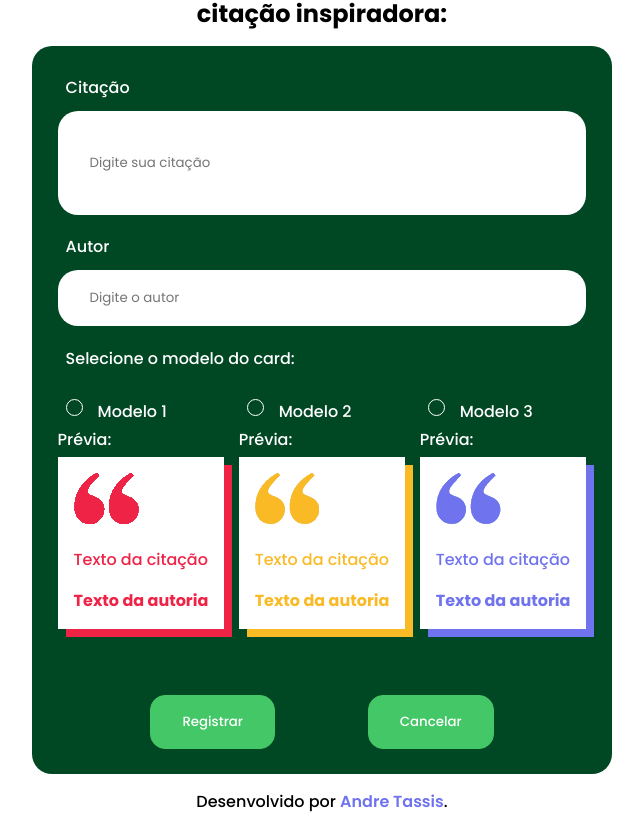
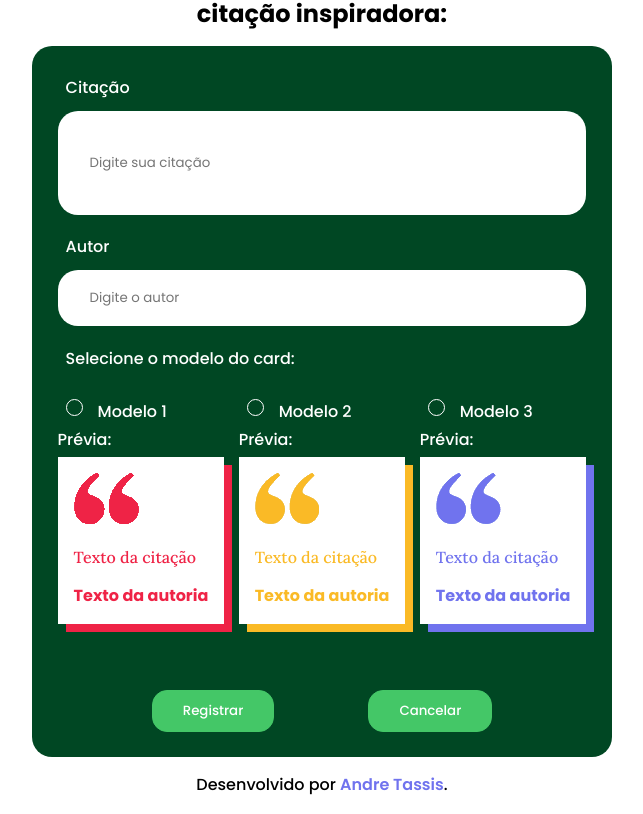
Before and after one commit to andretassis/simples-leitura, an Angular app: page / in a window 1280 px wide. Shown: the part 233-1047 px from the top of the page, without its empty margins (318-961 px from the left). Built offline with nearby package versions, Linux system fonts and the light colour scheme.

Commit message:
acerto de fonts

```diff
--- a/src/app/componentes/citacoes/criar-citacao/criar-citacao.component.css
+++ b/src/app/componentes/citacoes/criar-citacao/criar-citacao.component.css
@@ -1,3 +1,5 @@
+@import url('https://fonts.googleapis.com/css2?family=Lora:wght@400;500;600;700&display=swap');
+
 .cria-citacao {
   padding: 2rem 0;
 }
@@ -53,11 +55,13 @@
 
 .citacao .conteudo {
   margin: 1rem auto;
-  word-wrap: break-word
+  word-wrap: break-word;
+  font-family: 'Lora';
 }
 
 .citacao .autor {
   word-wrap: break-word;
+  font-family: 'Lora';
 }
 
 .modelo1 {
@@ -125,13 +129,13 @@
   justify-content: space-evenly;
 }
 .botao {
-  background-color:#44c767;
-	border-radius:15px;
+  background-color: #44c767;
+	border-radius: 15px;
   border: 1px solid #44c767;
 	display: inline-block;
-	cursor:pointer;
+	cursor: pointer;
 	color:#ffffff;
-	padding:16px 31px;
+	padding: 10px 30px;
 	text-decoration:none;
   font-weight: 500;
 }
@@ -142,6 +146,6 @@
 }
 
 .botao:active {
-  position:relative;
-	top:1px;
+  position: relative;
+	top: 1px;
 }
```
Also changed, not shown: 1 other file (tests, documents, lock files or other folders).
